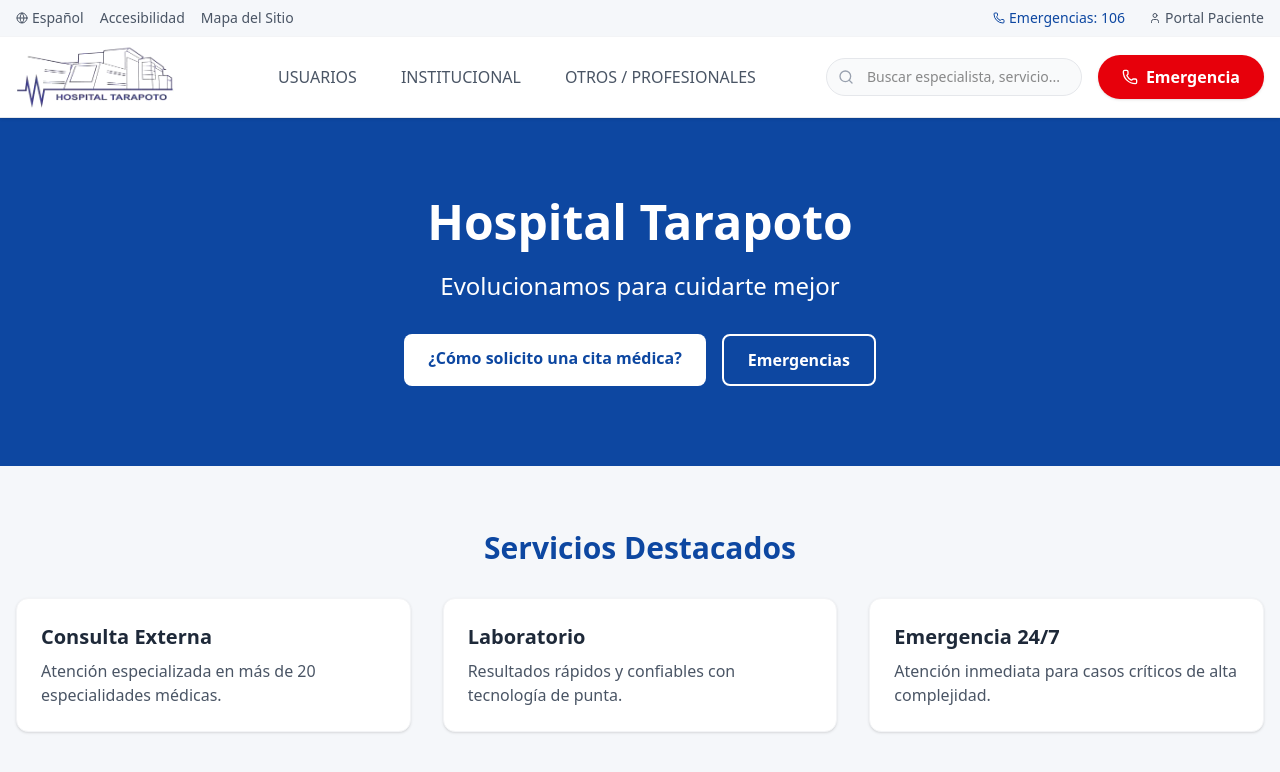
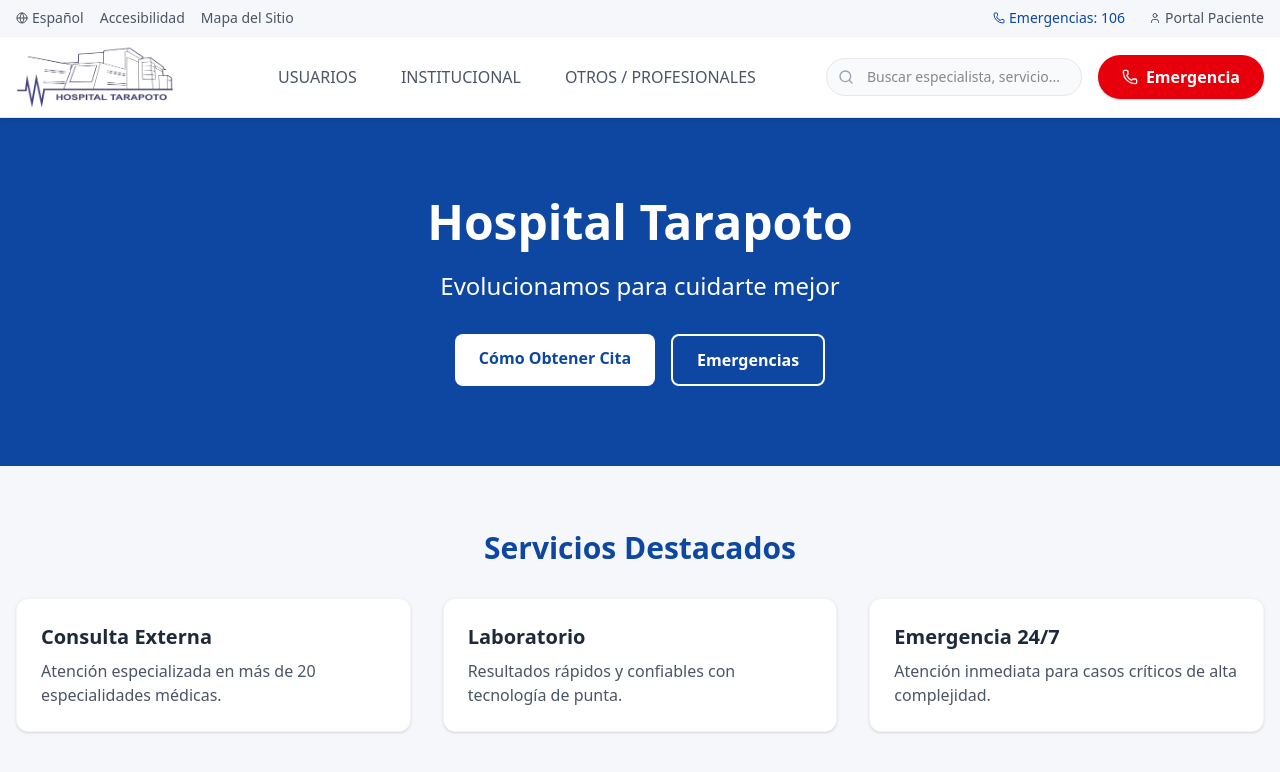
Before and after one commit to jhonyvp2000/hospital, a Next.js app: page / in a window 1280 px wide. Shown: the top 772 px of the page. Built offline with nearby package versions, Linux system fonts and the light colour scheme.

Commit message:
Implement 'How to Request Appointment' page

```diff
--- a/src/app/como-solicitar-cita/page.tsx
+++ b/src/app/como-solicitar-cita/page.tsx
@@ -8,7 +8,7 @@
             {/* Hero Section */}
             <section className="bg-hospital-blue text-white py-16 px-4">
                 <div className="container mx-auto max-w-4xl text-center">
-                    <h1 className="text-3xl md:text-5xl font-bold mb-6">¿Cómo solicito una cita médica?</h1>
+                    <h1 className="text-3xl md:text-5xl font-bold mb-6">Cómo Obtener Cita</h1>
                     <p className="text-xl md:text-2xl opacity-90 max-w-3xl mx-auto">
                         Guía para entender el Sistema de Referencias (REFCON) y acceder a la atención especializada.
                     </p>
--- a/src/app/page.tsx
+++ b/src/app/page.tsx
@@ -13,7 +13,7 @@
           <p className="text-xl md:text-2xl mb-8 opactiy-90">Evolucionamos para cuidarte mejor</p>
           <div className="flex justify-center gap-4 flex-wrap">
             <Link href="/como-solicitar-cita" className="bg-white text-hospital-blue px-6 py-3 rounded-lg font-bold hover:bg-opacity-90 transition-colors inline-block">
-              ¿Cómo solicito una cita médica?
+              Cómo Obtener Cita
             </Link>
             <button className="border-2 border-white text-white px-6 py-3 rounded-lg font-bold hover:bg-white hover:text-hospital-blue transition-colors">
               Emergencias
```
